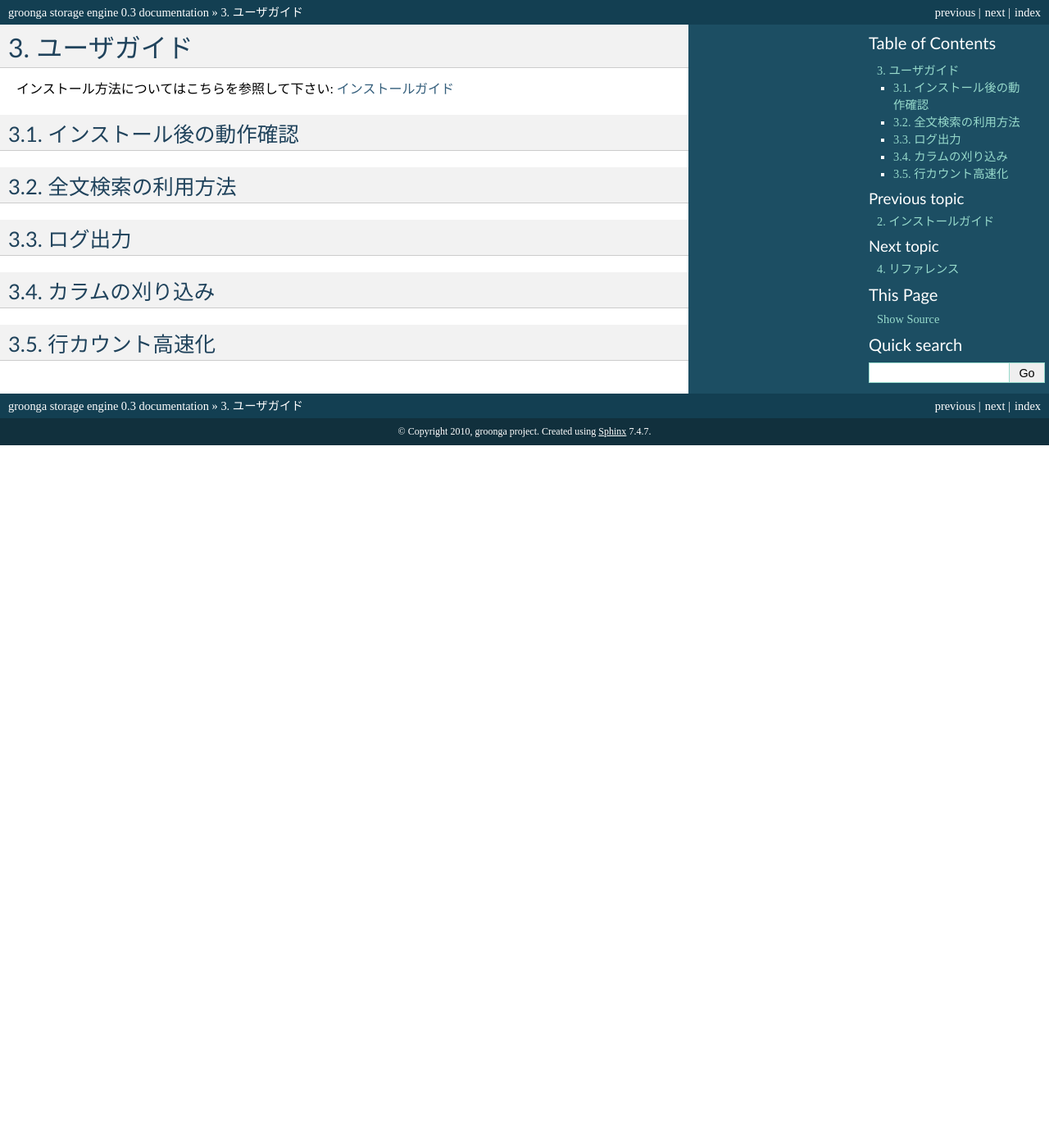
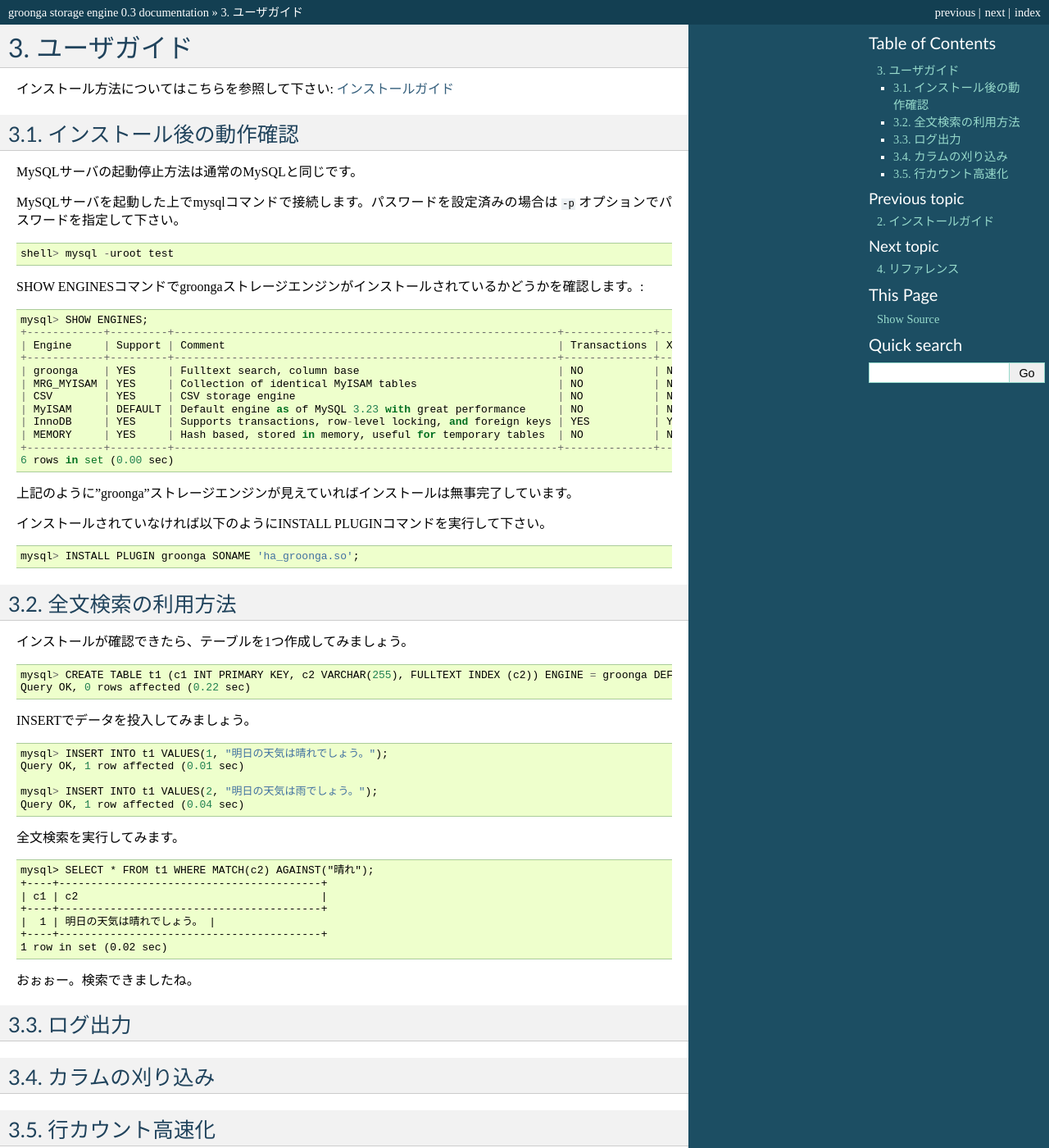
Before and after one commit to mroonga/mroonga, a Sphinx documentation site: the page built from doc/ja/source/userguide.rst, in a window 1280 px wide and 1400 px high. Shown: the whole window at 82% size. Built offline with Sphinx 7.4.7, drawn with Linux system fonts in a browser that asks for light colours.

Commit message:
added document to userguide.rst.

```diff
--- a/doc/ja/source/install.rst
+++ b/doc/ja/source/install.rst
@@ -139,7 +139,7 @@
 groongaストレージエンジンのビルド
 +++++++++++++++++++++++++++++++++
 
-以下のように"with-mysql-source"でMySQLソースコードディレクトリ、"with-mysql-config"でmysql_configコマンドのパスを指定してconfigureを実行します。 ::
+以下のように ``--with-mysql-source`` でMySQLソースコードディレクトリ、 ``--with-mysql-config`` でmysql_configコマンドのパスを指定してconfigureを実行します。 ::
 
  ./configure \
    --with-mysql-source=/usr/local/src/mysql-5.1.50 \
--- a/doc/ja/source/userguide.rst
+++ b/doc/ja/source/userguide.rst
@@ -10,8 +10,61 @@
 インストール後の動作確認
 ----------------------------
 
+MySQLサーバの起動停止方法は通常のMySQLと同じです。
+
+MySQLサーバを起動した上でmysqlコマンドで接続します。パスワードを設定済みの場合は ``-p`` オプションでパスワードを指定して下さい。 ::
+
+ shell> mysql -uroot test
+
+SHOW ENGINESコマンドでgroongaストレージエンジンがインストールされているかどうかを確認します。::
+
+ mysql> SHOW ENGINES;
+ +------------+---------+------------------------------------------------------------+--------------+------+------------+
+ | Engine     | Support | Comment                                                    | Transactions | XA   | Savepoints |
+ +------------+---------+------------------------------------------------------------+--------------+------+------------+
+ | groonga    | YES     | Fulltext search, column base                               | NO           | NO   | NO         |
+ | MRG_MYISAM | YES     | Collection of identical MyISAM tables                      | NO           | NO   | NO         |
+ | CSV        | YES     | CSV storage engine                                         | NO           | NO   | NO         |
+ | MyISAM     | DEFAULT | Default engine as of MySQL 3.23 with great performance     | NO           | NO   | NO         |
+ | InnoDB     | YES     | Supports transactions, row-level locking, and foreign keys | YES          | YES  | YES        |
+ | MEMORY     | YES     | Hash based, stored in memory, useful for temporary tables  | NO           | NO   | NO         |
+ +------------+---------+------------------------------------------------------------+--------------+------+------------+
+ 6 rows in set (0.00 sec)
+
+上記のように"groonga"ストレージエンジンが見えていればインストールは無事完了しています。
+
+インストールされていなければ以下のようにINSTALL PLUGINコマンドを実行して下さい。 ::
+
+ mysql> INSTALL PLUGIN groonga SONAME 'ha_groonga.so';
+
 全文検索の利用方法
 ----------------------------
+
+インストールが確認できたら、テーブルを1つ作成してみましょう。 ::
+
+ mysql> CREATE TABLE t1 (c1 INT PRIMARY KEY, c2 VARCHAR(255), FULLTEXT INDEX (c2)) ENGINE = groonga DEFAULT CHARSET utf8;
+ Query OK, 0 rows affected (0.22 sec)
+
+INSERTでデータを投入してみましょう。 ::
+
+ mysql> INSERT INTO t1 VALUES(1, "明日の天気は晴れでしょう。");
+ Query OK, 1 row affected (0.01 sec)
+
+ mysql> INSERT INTO t1 VALUES(2, "明日の天気は雨でしょう。");
+ Query OK, 1 row affected (0.04 sec)
+
+全文検索を実行してみます。 ::
+
+ mysql> SELECT * FROM t1 WHERE MATCH(c2) AGAINST("晴れ");
+ +----+-----------------------------------------+
+ | c1 | c2                                      |
+ +----+-----------------------------------------+
+ |  1 | 明日の天気は晴れでしょう。 |
+ +----+-----------------------------------------+
+ 1 row in set (0.02 sec)
+
+おぉぉー。検索できましたね。
+
 
 ログ出力
 ----------------------------
```
